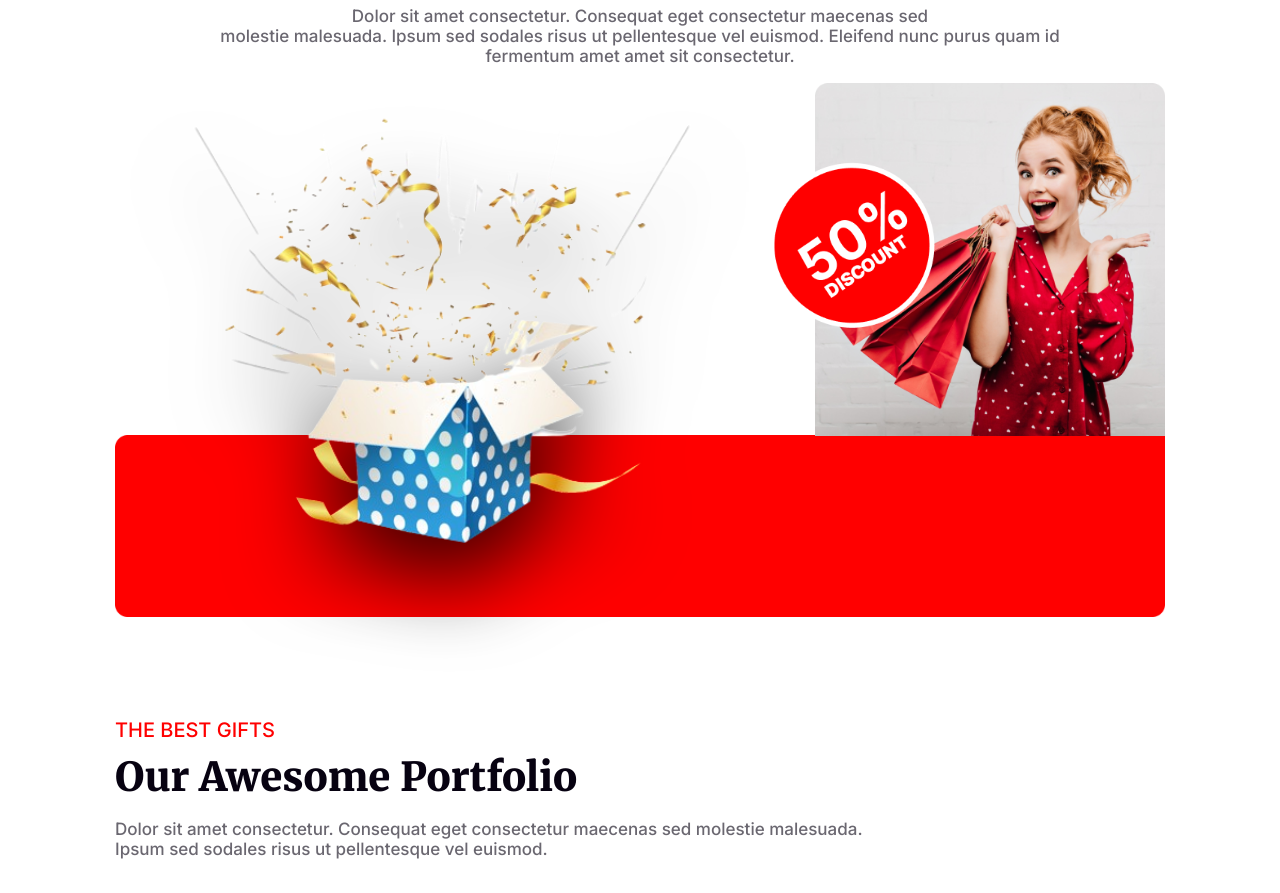
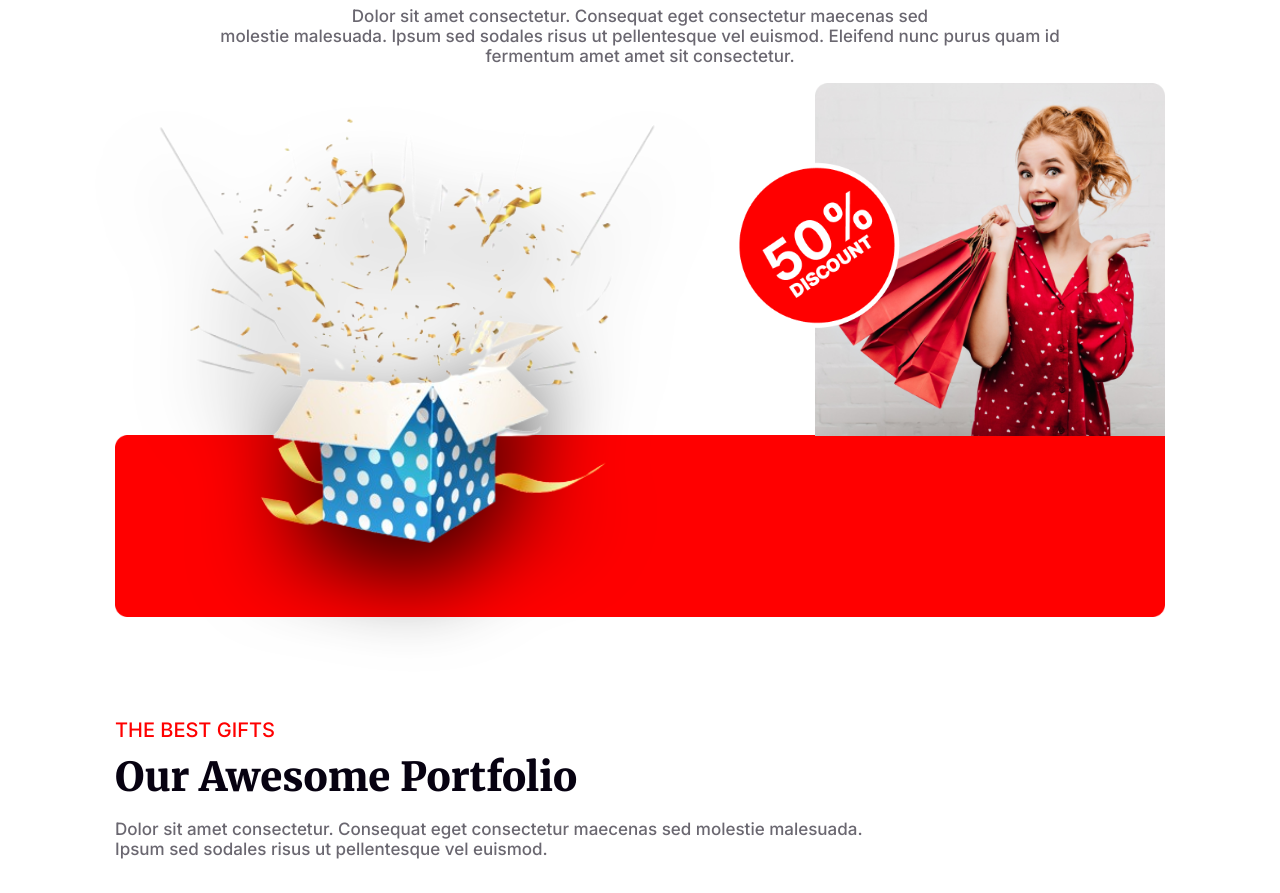
Before and after one commit to KamaruzzamanFahad/B9A1-New-Year-New-Mission, a plain HTML site: page index.html in a window 1280 px wide. Shown: the part 3000-3893 px from the top of the page. Drawn offline with Linux system fonts and the light colour scheme.

Commit message:
somebugfix

```diff
--- a/style.css
+++ b/style.css
@@ -278,7 +278,7 @@ header{
 }
 .imgtwo{
     margin-bottom: 220px;
-    margin-right: 160px;
+    margin-right: 230px;
     width: 230px;
 }
 
```
